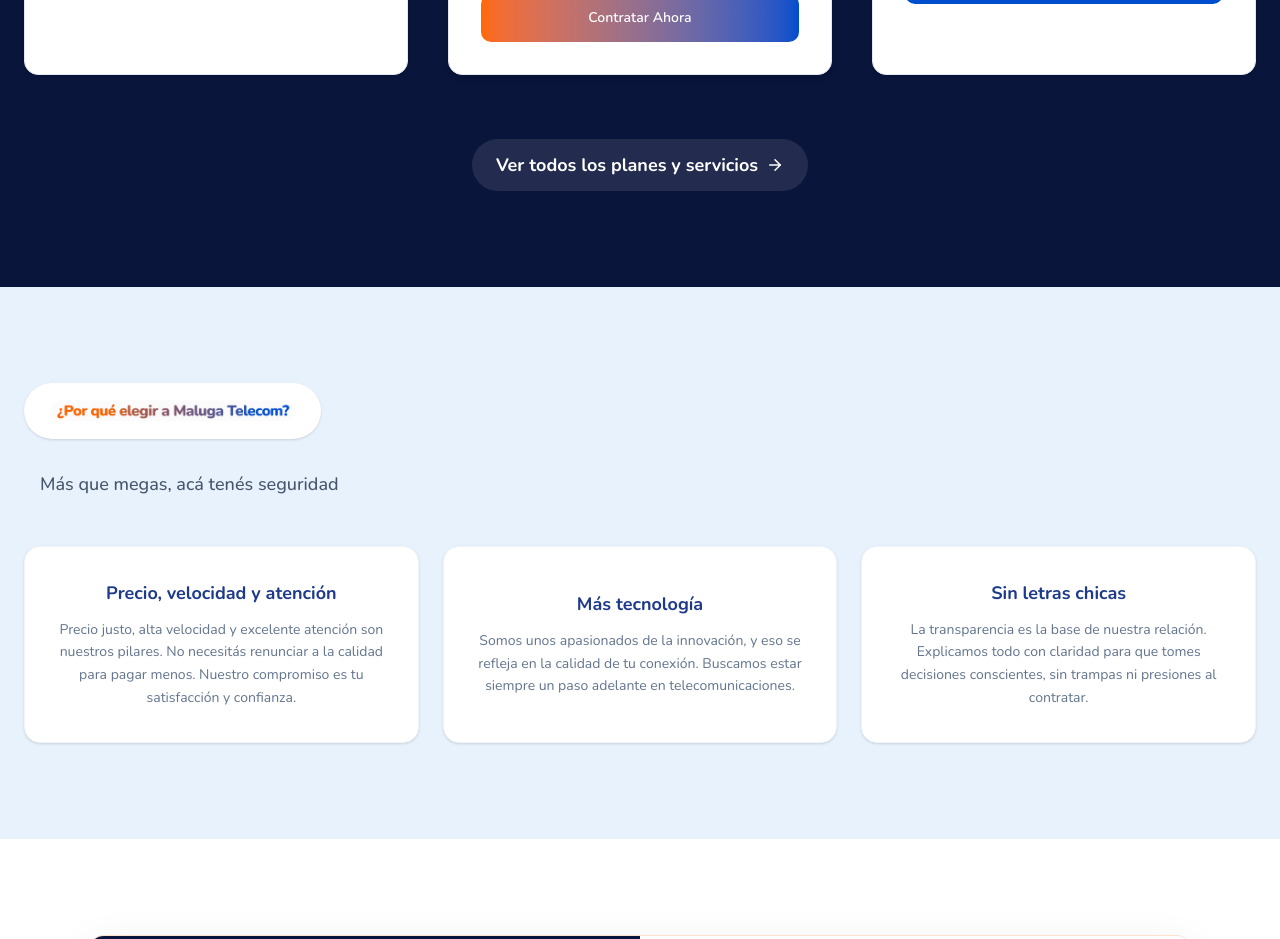
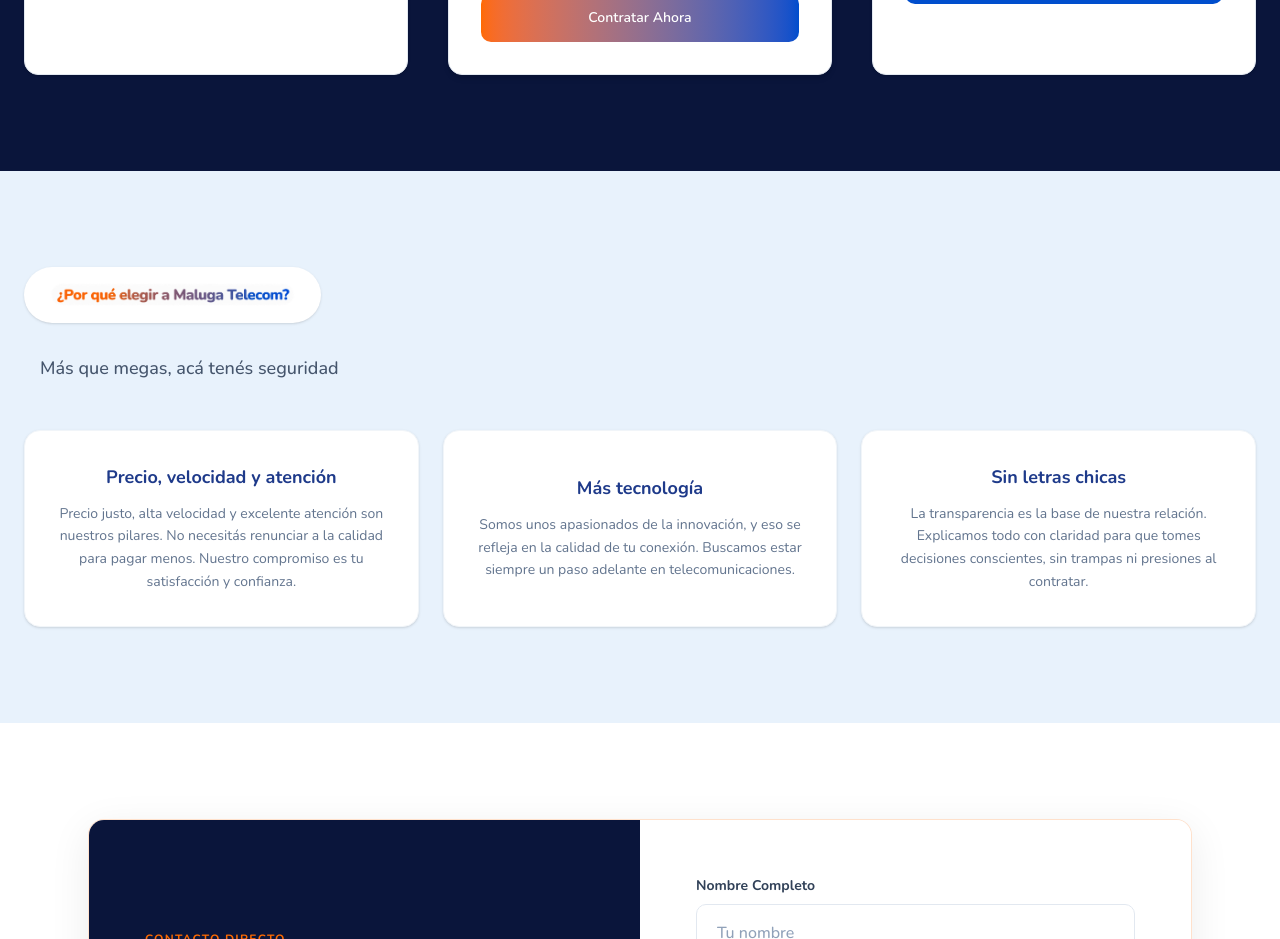
Before and after one commit to malugapy-sudo/site.malugapy, a Next.js app: page /central in a window 1280 px wide. Shown: the part 1260-2199 px from the top of the page. Built offline with nearby package versions, Linux system fonts and the light colour scheme.

Commit message:
retirado botão Ver todos os planos e serviços

```diff
--- a/src/app/[lang]/page.tsx
+++ b/src/app/[lang]/page.tsx
@@ -85,7 +85,7 @@ export default async function Home(props: { params: Promise<{ lang: string }> })
             ))}
           </div>
 
-          <div className="text-center mt-10 md:mt-16 animate-in fade-in slide-in-from-bottom-4 duration-700 delay-300 fill-mode-both">
+          {/* <div className="text-center mt-10 md:mt-16 animate-in fade-in slide-in-from-bottom-4 duration-700 delay-300 fill-mode-both">
             <TrackedLink
               href={`/${lang}/planos`}
               eventName="clicou_ver_todos_planos_home"
@@ -94,7 +94,7 @@ export default async function Home(props: { params: Promise<{ lang: string }> })
               {dict.homePage.viewAllPlans}
               <ArrowRight size={18} className="ml-2 group-hover:translate-x-1 transition-transform" />
             </TrackedLink>
-          </div>
+          </div> */}
         </div>
       </section>
 
```
